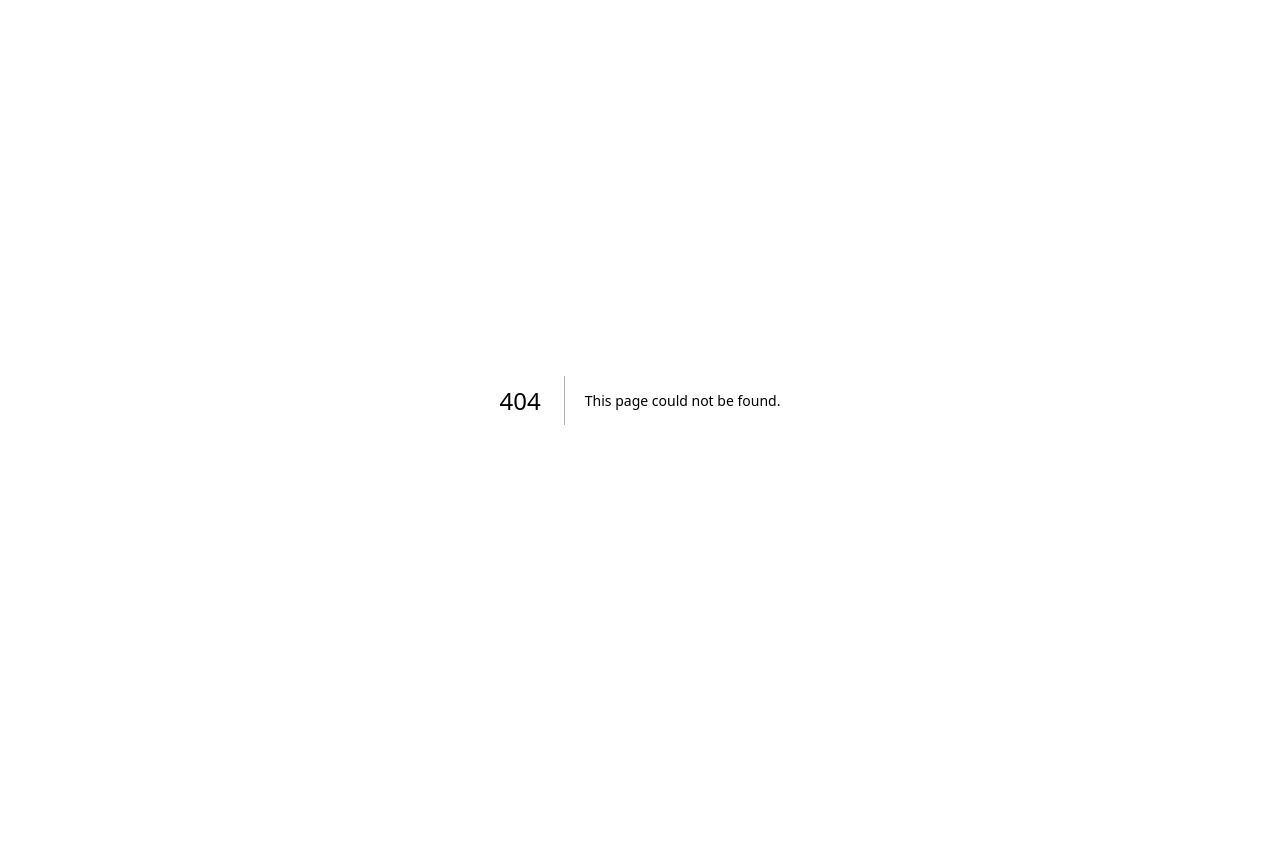
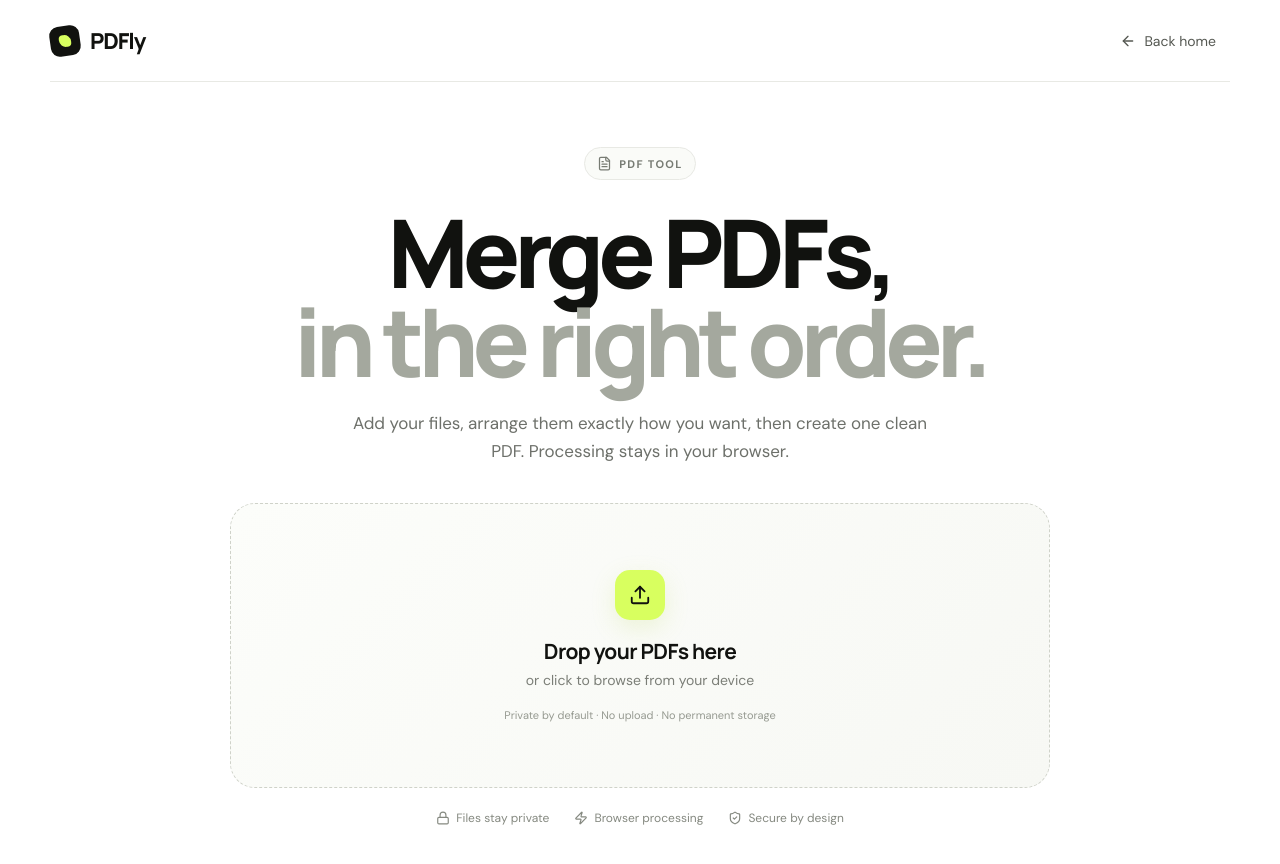
Before and after one commit to Rizzu01/PDFly, a Next.js app: page /merge in a window 1280 px wide. Before the commit this address had no page. Shown: the top 864 px of the page. Before the commit the page ends 800 px from the top, so only its background shows below. Built offline with nearby package versions, Linux system fonts and the light colour scheme.

Commit message:
feat: add dedicated merge PDF tool page

```diff
--- /dev/null
+++ b/src/app/merge/page.tsx
@@ -0,0 +1,143 @@
+"use client";
+
+import { useCallback, useRef, useState } from "react";
+import { ArrowLeft, ArrowRight, FileText, GripVertical, Lock, ShieldCheck, Upload, X, Zap } from "lucide-react";
+import { PDFDocument } from "pdf-lib";
+
+export default function MergePdfPage() {
+  const inputRef = useRef<HTMLInputElement>(null);
+  const [files, setFiles] = useState<File[]>([]);
+  const [dragging, setDragging] = useState(false);
+  const [processing, setProcessing] = useState(false);
+  const [error, setError] = useState("");
+
+  const addFiles = useCallback((incoming: FileList | File[]) => {
+    const pdfs = Array.from(incoming).filter((file) => file.type === "application/pdf");
+    if (!pdfs.length) {
+      setError("Please choose PDF files only.");
+      return;
+    }
+    setError("");
+    setFiles((current) => [...current, ...pdfs]);
+  }, []);
+
+  const removeFile = (index: number) => {
+    setFiles((current) => current.filter((_, i) => i !== index));
+  };
+
+  const moveFile = (index: number, direction: -1 | 1) => {
+    setFiles((current) => {
+      const target = index + direction;
+      if (target < 0 || target >= current.length) return current;
+      const next = [...current];
+      [next[index], next[target]] = [next[target], next[index]];
+      return next;
+    });
+  };
+
+  const mergePdfs = async () => {
+    if (files.length < 2) {
+      setError("Add at least 2 PDF files to merge.");
+      return;
+    }
+
+    try {
+      setProcessing(true);
+      setError("");
+      const output = await PDFDocument.create();
+
+      for (const file of files) {
+        const source = await PDFDocument.load(await file.arrayBuffer());
+        const pages = await output.copyPages(source, source.getPageIndices());
+        pages.forEach((page) => output.addPage(page));
+      }
+
+      const bytes = await output.save();
+      const url = URL.createObjectURL(new Blob([bytes], { type: "application/pdf" }));
+      const link = document.createElement("a");
+      link.href = url;
+      link.download = "PDFly-merged.pdf";
+      document.body.appendChild(link);
+      link.click();
+      link.remove();
+      URL.revokeObjectURL(url);
+    } catch (err) {
+      console.error(err);
+      setError("We couldn't merge these PDFs. Please check the files and try again.");
+    } finally {
+      setProcessing(false);
+    }
+  };
+
+  return (
+    <main className="site-shell">
+      <nav className="nav container">
+        <a className="brand" href="/" aria-label="PDFly home">
+          <span className="brand-mark"><span /></span>
+          <span>PDFly</span>
+        </a>
+        <a className="ghost-button" href="/"><ArrowLeft size={16} /> Back home</a>
+      </nav>
+
+      <section className="hero container tool-page-hero">
+        <div className="eyebrow"><FileText size={15} /> PDF tool</div>
+        <h1>Merge PDFs,<br /><span>in the right order.</span></h1>
+        <p className="hero-copy">Add your files, arrange them exactly how you want, then create one clean PDF. Processing stays in your browser.</p>
+
+        <div
+          className={`dropzone ${dragging ? "is-dragging" : ""}`}
+          onDragOver={(event) => { event.preventDefault(); setDragging(true); }}
+          onDragLeave={() => setDragging(false)}
+          onDrop={(event) => { event.preventDefault(); setDragging(false); addFiles(event.dataTransfer.files); }}
+          onClick={() => inputRef.current?.click()}
+          role="button"
+          tabIndex={0}
+          onKeyDown={(event) => { if (event.key === "Enter" || event.key === " ") inputRef.current?.click(); }}
+        >
+          <input ref={inputRef} type="file" accept="application/pdf" multiple hidden onChange={(event) => event.target.files && addFiles(event.target.files)} />
+          <div className="upload-icon"><Upload size={22} /></div>
+          <h2>{files.length ? `${files.length} PDF${files.length === 1 ? "" : "s"} added` : "Drop your PDFs here"}</h2>
+          <p>or click to browse from your device</p>
+          <span className="file-note">Private by default · No upload · No permanent storage</span>
+        </div>
+
+        {files.length > 0 && (
+          <div className="merge-workspace">
+            <div className="merge-header">
+              <div><strong>Files to merge</strong><span>{files.length} file{files.length === 1 ? "" : "s"}</span></div>
+              <button className="ghost-button" onClick={() => setFiles([])}>Clear all</button>
+            </div>
+
+            <div className="merge-list">
+              {files.map((file, index) => (
+                <div className="merge-file" key={`${file.name}-${index}`}>
+                  <GripVertical className="drag-handle" size={17} />
+                  <span className="merge-index">{index + 1}</span>
+                  <span className="merge-file-icon"><FileText size={18} /></span>
+                  <div className="merge-file-info"><strong>{file.name}</strong><span>{(file.size / 1024 / 1024).toFixed(2)} MB</span></div>
+                  <div className="merge-file-actions">
+                    <button className="icon-button" aria-label={`Move ${file.name} up`} disabled={index === 0} onClick={() => moveFile(index, -1)}>↑</button>
+                    <button className="icon-button" aria-label={`Move ${file.name} down`} disabled={index === files.length - 1} onClick={() => moveFile(index, 1)}>↓</button>
+                    <button className="icon-button" aria-label={`Remove ${file.name}`} onClick={() => removeFile(index)}><X size={16} /></button>
+                  </div>
+                </div>
+              ))}
+            </div>
+
+            <button className="dark-button large merge-action" onClick={() => void mergePdfs()} disabled={processing || files.length < 2}>
+              {processing ? "Merging PDFs…" : `Merge ${files.length} PDFs`} <ArrowRight size={17} />
+            </button>
+          </div>
+        )}
+
+        {error && <p role="alert" className="error-message">{error}</p>}
+
+        <div className="trust-row">
+          <span><Lock size={14} /> Files stay private</span>
+          <span><Zap size={14} /> Browser processing</span>
+          <span><ShieldCheck size={14} /> Secure by design</span>
+        </div>
+      </section>
+    </main>
+  );
+}
```
